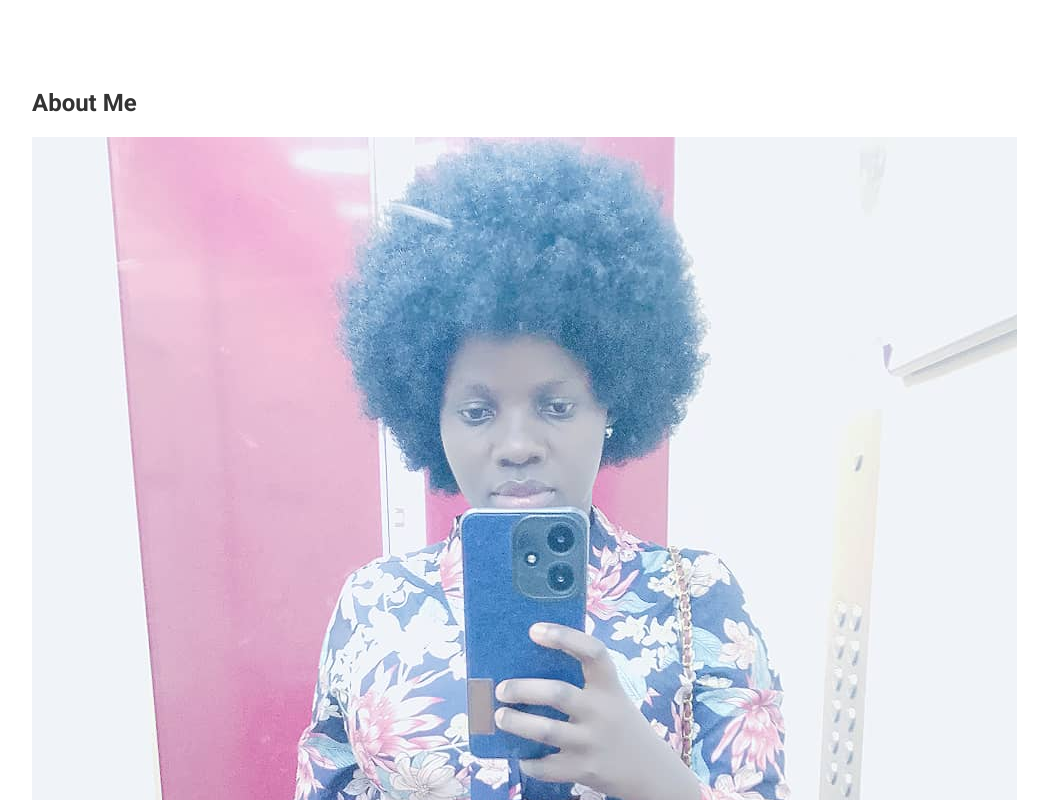
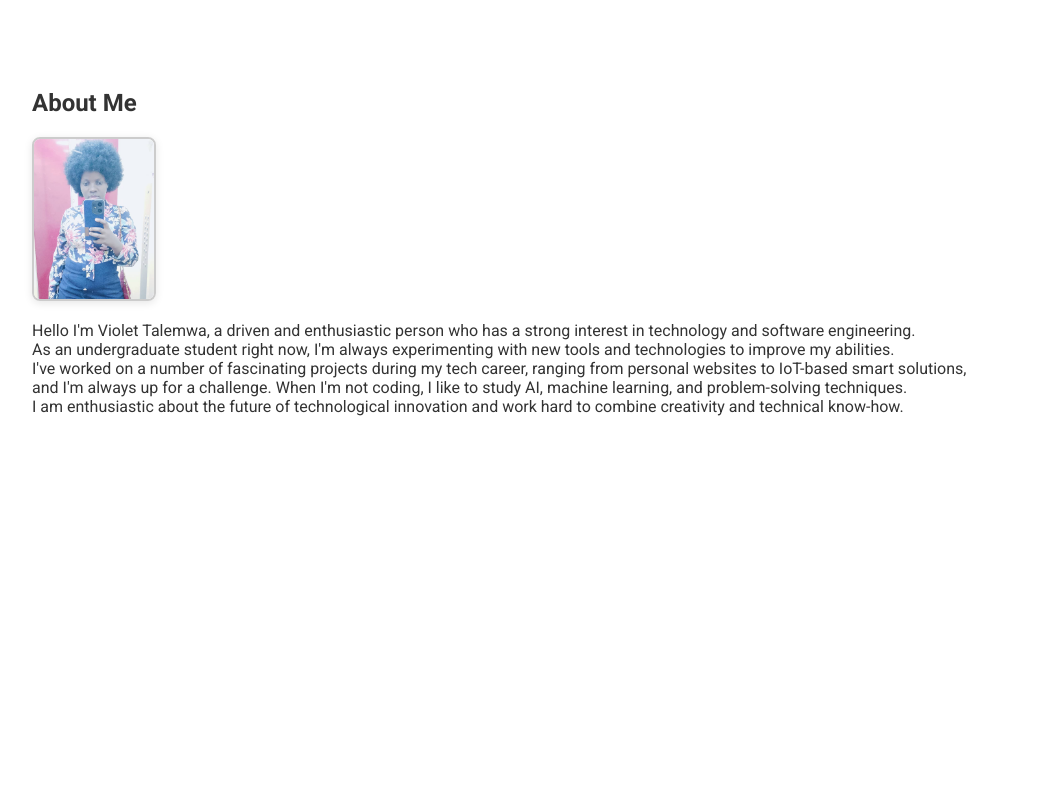
Before and after one commit to a1b2c3-rgb/COURSEWORK.-My-website, a plain HTML site: page index.html in a window 1280 px wide. Shown: the part 880-1680 px from the top of the page, without its empty margins (0-1048 px from the left). Drawn offline with Linux system fonts and the light colour scheme; files that its build step writes are made by us from their sources; files whose address does not match are found by name.

Commit message:
Update index.html

```diff
--- a/index.html
+++ b/index.html
@@ -33,7 +33,7 @@
     <!-- About Me Section -->
     <section id="about">
       <h2>About Me</h2>
-      <img src="GREATNESS.jpg" alt="Profile photo of Violet">
+      <img src="GREATNESS.jpg" alt="Profile photo of Violet" class="passport-photo">
       <p>Hello  I'm Violet Talemwa, a driven and enthusiastic person who has a strong interest in technology and software engineering.<br>
         As an undergraduate student right now, I'm always experimenting with new tools and technologies to improve my abilities. <br>
         I've worked on a number of fascinating projects during my tech career, ranging from personal websites to IoT-based smart solutions, <br>
```
